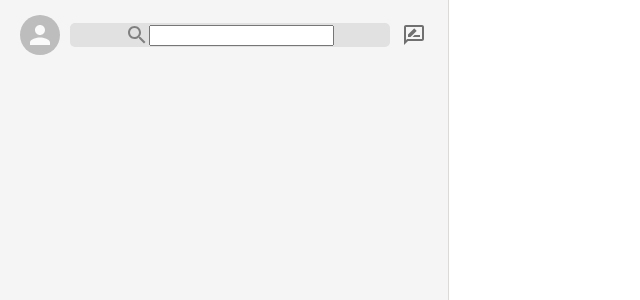
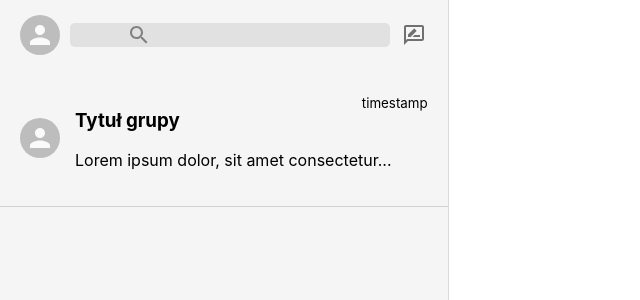
Before and after one commit to dorianopacki/light-weight-chat-react, a React (Create React App) app: page / in a window 1280 px wide. Shown: the top 300 px of the page, without its empty margins (0-640 px from the left). Built offline with nearby package versions, Linux system fonts and the light colour scheme.

Commit message:
add sidebar component

```diff
--- a/src/components/Sidebar/Sidebar.css
+++ b/src/components/Sidebar/Sidebar.css
@@ -28,3 +28,9 @@
   color: gray;
   border-radius: 5px;
 }
+
+.sidebar__input > input {
+  border: none;
+  background: transparent;
+  outline-width: 0;
+}
--- a/src/components/Sidebar/Sidebar.jsx
+++ b/src/components/Sidebar/Sidebar.jsx
@@ -1,6 +1,7 @@
 import { Avatar, IconButton } from "@material-ui/core";
 import RateReviewOutlinedIcon from "@material-ui/icons/RateReviewOutlined";
 import SearchIcon from "@material-ui/icons/Search";
+import { SidebarChat } from "../SidebarChat/SidebarChat";
 import React from "react";
 import "./Sidebar.css";
 
@@ -18,7 +19,9 @@ export const Sidebar = () => {
         </IconButton>
       </div>
 
-      <div className="sidebar__chats"></div>
+      <div className="sidebar__chats">
+        <SidebarChat />
+      </div>
     </div>
   );
 };
--- /dev/null
+++ b/src/components/SidebarChat/SidebarChat.css
@@ -0,0 +1,24 @@
+.sidebarChat {
+  display: flex;
+  align-items: center;
+  padding: 20px;
+  border-bottom: 1px solid lightgray;
+  cursor: pointer;
+}
+
+.sidebarChat:hover {
+  background-color: lightblue;
+  color: white;
+}
+
+.sidebarChat__info {
+  margin-left: 15px;
+  position: relative;
+  width: 100%;
+}
+
+.sidebarChat__info > small {
+  position: absolute;
+  top: 5px;
+  right: 0;
+}
--- /dev/null
+++ b/src/components/SidebarChat/SidebarChat.jsx
@@ -0,0 +1,16 @@
+import { Avatar } from "@material-ui/core";
+import React from "react";
+import "./SidebarChat.css";
+
+export const SidebarChat = () => {
+  return (
+    <div className="sidebarChat">
+      <Avatar />
+      <div className="sidebarChat__info">
+        <h3>Tytuł grupy</h3>
+        <p>Lorem ipsum dolor, sit amet consectetur...</p>
+        <small>timestamp</small>
+      </div>
+    </div>
+  );
+};
```
